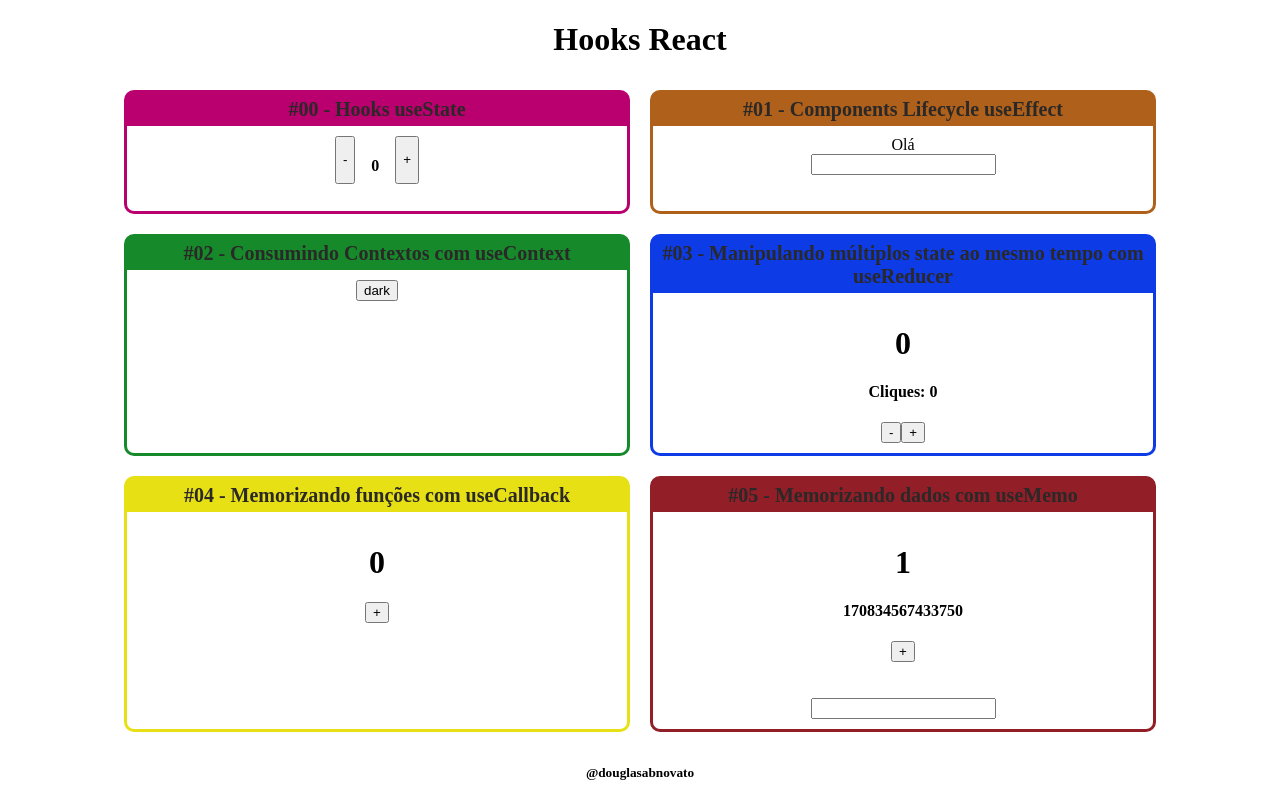
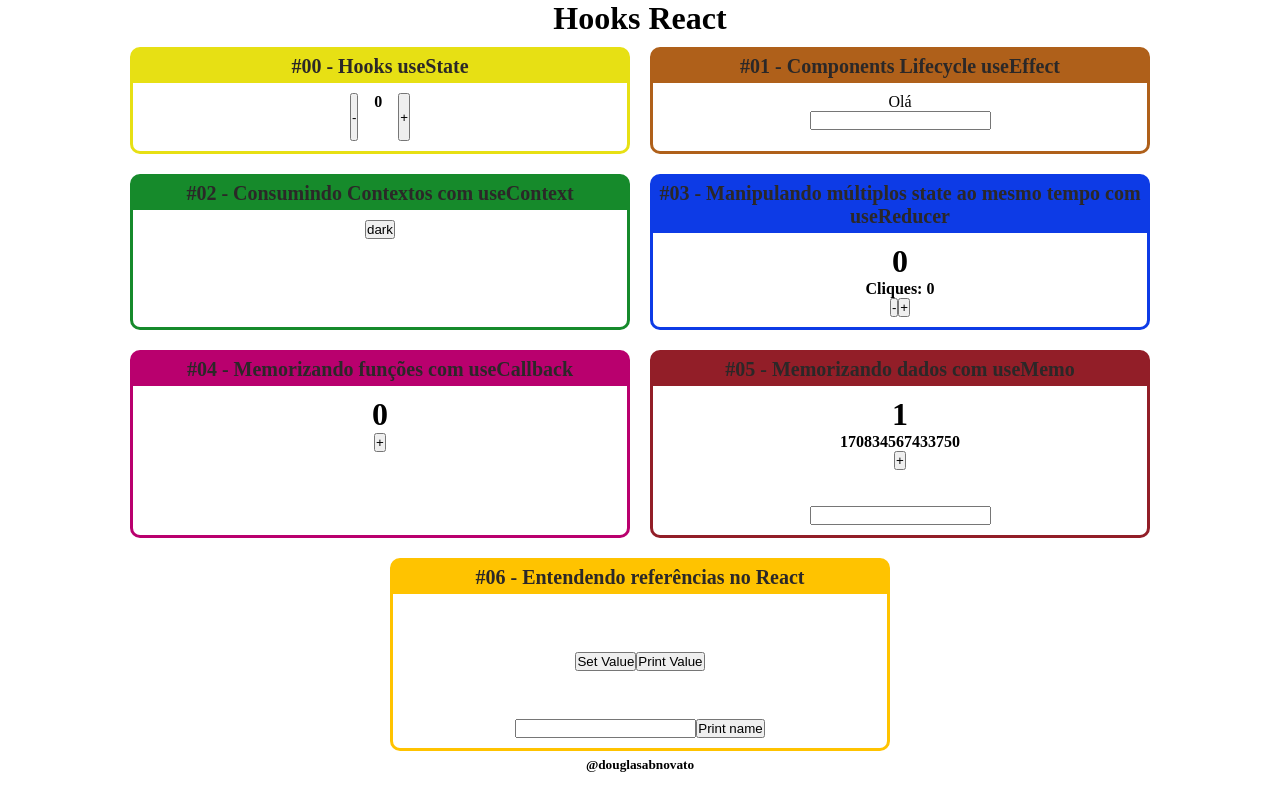
Before and after one commit to douglasabnovato/react-hooks-handbook, a React (Create React App) app: page / in a window 1280 px wide. Built offline with nearby package versions, Linux system fonts and the light colour scheme.

Commit message:
componente useRef com duas funcionalidades

```diff
--- a/src/App.js
+++ b/src/App.js
@@ -9,30 +9,42 @@ import UseContext from "./components/UseContext";
 import UseReducer from "./components/UseReducer";
 import UseCallback from "./components/UseCallback";
 import UseMemo from "./components/UseMemo";
+import UseRef from "./components/UseRef";
 
 export default function App(props) {
-
   return (
     <div className="App">
       <h1>Hooks React</h1>
       <div className="Cards">
-        <Card titulo="#00 - Hooks useState" color="#B9006E">
+        <Card titulo="#00 - Hooks useState" color="#E7E014">
           <UseState />
         </Card>
         <Card titulo="#01 - Components Lifecycle useEffect" color="#AF601A">
           <UseEffect />
         </Card>
-        <Card titulo="#02 - Consumindo Contextos com useContext" color="#168A2B">
+        <Card
+          titulo="#02 - Consumindo Contextos com useContext"
+          color="#168A2B"
+        >
           <UseContext />
         </Card>
-        <Card titulo="#03 - Manipulando múltiplos state ao mesmo tempo com useReducer" color="#0D3BE6">
+        <Card
+          titulo="#03 - Manipulando múltiplos state ao mesmo tempo com useReducer"
+          color="#0D3BE6"
+        >
           <UseReducer />
         </Card>
-        <Card titulo="#04 - Memorizando funções com useCallback" color="#E7E014">
+        <Card
+          titulo="#04 - Memorizando funções com useCallback"
+          color="#B9006E"
+        >
           <UseCallback />
         </Card>
         <Card titulo="#05 - Memorizando dados com useMemo" color="#921E28">
           <UseMemo />
+        </Card>
+        <Card titulo="#06 - Entendendo referências no React" color="#FFC300">
+          <UseRef />
         </Card>
       </div>
       <h5>@douglasabnovato</h5>
--- a/src/components/UseRef/index.css
+++ b/src/components/UseRef/index.css
@@ -0,0 +1,3 @@
+.UseRefCurrent {
+    padding: 3rem;
+}
--- a/src/components/UseRef/index.jsx
+++ b/src/components/UseRef/index.jsx
@@ -1,10 +1,48 @@
-import React from "react";
+import React, { useRef } from "react";
 import "./index.css";
 
 function UseRef() {
   return (
     <div className="UseRef">
-      <h1>UseRef</h1>
+      <UseRefCurrent />
+      <UseRefInput />
+    </div>
+  );
+}
+
+function UseRefInput() {
+  console.log("rendered UseRefInput");
+  const inputRef = useRef(null)
+
+  function handlePrintName() {
+    alert(inputRef.current.value);
+  }
+
+  return (
+    <div className="UseRefInput">
+      <input ref={inputRef} />
+      <button onClick={handlePrintName}>Print name</button>
+    </div>
+  );
+}
+
+function UseRefCurrent() {
+  console.log("rendered UseRefCurrent");
+  const number = useRef(0);
+
+  function handleSetValue() {
+    const newNumber = Math.round(Math.random() * (10 - 1) * 1);
+    number.current = newNumber;
+  }
+
+  function handlePrintValue() {
+    alert(number.current);
+  }
+
+  return (
+    <div className="UseRefCurrent">
+      <button onClick={handleSetValue}>Set Value</button>
+      <button onClick={handlePrintValue}>Print Value</button>
     </div>
   );
 }
--- a/src/styles/App.css
+++ b/src/styles/App.css
@@ -1,7 +1,16 @@
+* {
+    margin: 0;
+    padding: 0;
+    box-sizing: border-box;
+}
+
 .App {
+    height: 100vh;
     text-align: center;
 }
+
 .App .Cards {
+    height: 90vh;
     display: flex;
     justify-content: center;
     flex-wrap: wrap;
```
